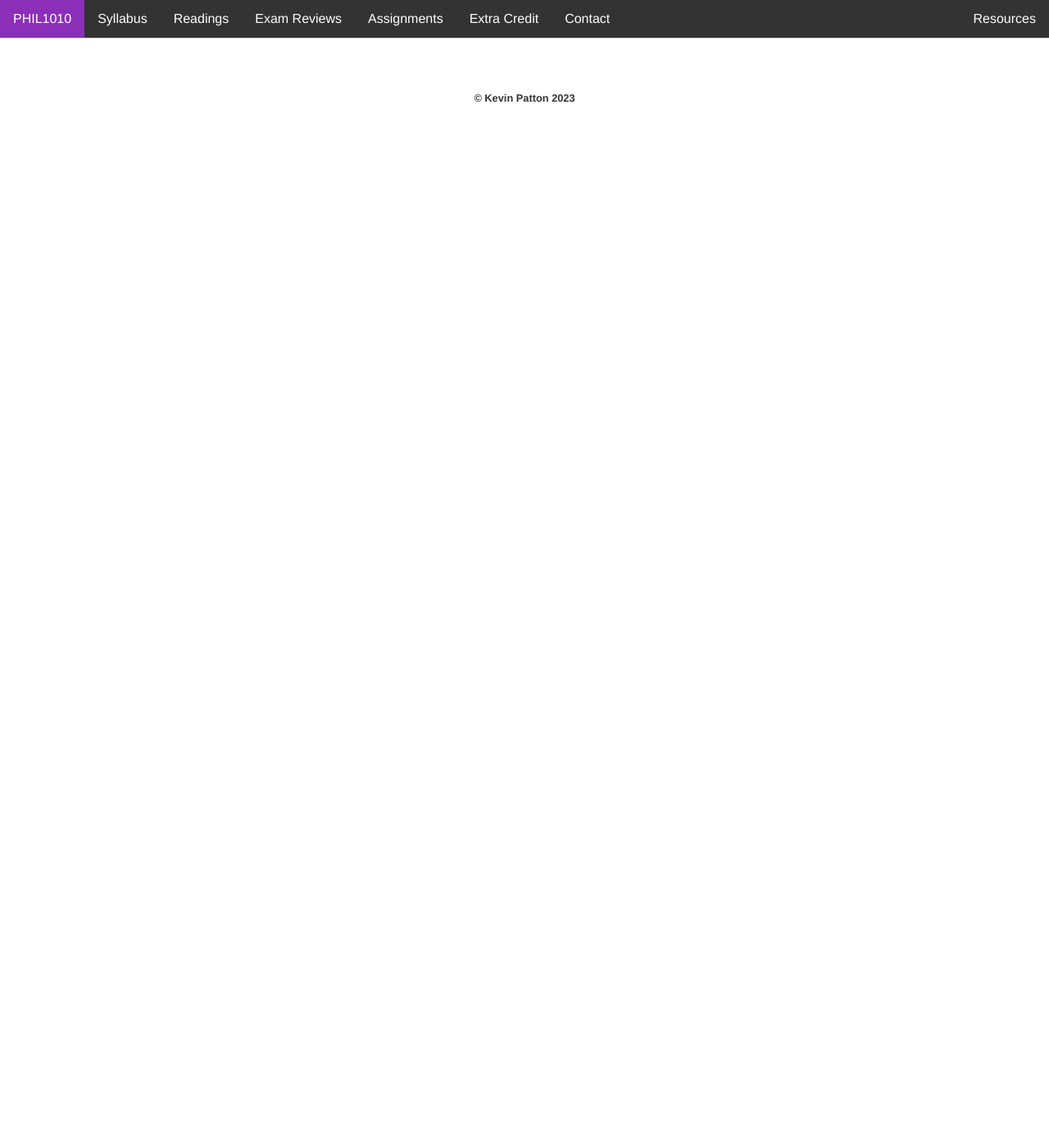
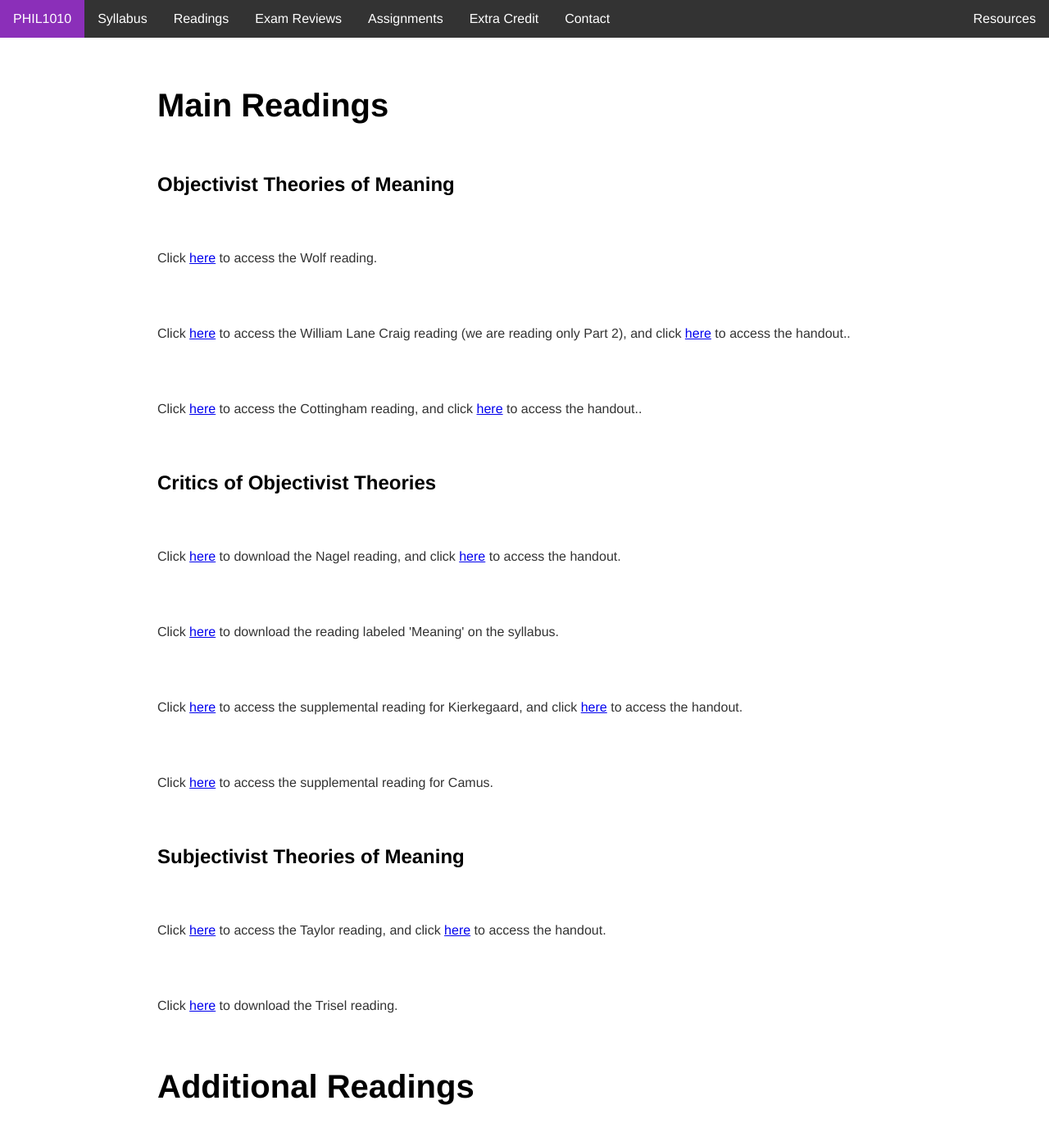
Before and after one commit to kevinjpatton/kevinjpatton.github.io, a Jekyll site: the page built from teaching/phil_1010/readings/index.html, in a window 1280 px wide and 1400 px high. Shown: the top 1387 px of the window at 82% size. Built offline with Jekyll 4.4.1, drawn with Linux system fonts in a browser that asks for light colours; Markdown is read by kramdown in place of the engine named in the settings; some of the changed text lies outside the part shown.

Commit message:
Update index.html

```diff
--- a/teaching/phil_1010/readings/index.html
+++ b/teaching/phil_1010/readings/index.html
@@ -2,3 +2,34 @@
 layout: 1010
 title: PHIL1010 - Assignments
 ---
+<h1>Main Readings</h1>
+<h2>Objectivist Theories of Meaning</h2>
+<p>Click <a href="/teaching/phil_1010/Susan Wolf - The Meanings of Lives.pdf" target="_blank">here</a> to access the Wolf reading.</p>
+<p>Click <a href="/teaching/phil_1010/William Lane Craig - Reasonable Faith.pdf" target="_blank">here</a> to access the William Lane Craig reading (we are reading only Part 2), and click <a href="Handout - WLC.pdf" target="_blank">here</a> to access the handout..</p>
+<p>Click <a href="/teaching/phil_1010/John Cottingham - The Meaning of Life and Transcendence.pdf" target="_blank">here</a> to access the Cottingham reading, and click <a href="Handout - Cottingham.pdf" target="_blank">here</a> to access the handout..</p>
+
+<h2>Critics of Objectivist Theories</h2>
+<p>Click <a href="/teaching/phil_1010/Thomas Nagel - Mortal Questions.pdf" target="_blank">here</a> to download the Nagel reading, and click <a href="Handout - Nagel and The Absurd.pdf" target="_blank">here</a> to access the handout.</p>
+<p>Click <a href="/teaching/phil_1010/The Meaning of Life and the Great Philosophers.pdf" target="_blank">here</a> to download the reading labeled 'Meaning' on the syllabus.</p>
+<p>Click <a href="https://iep.utm.edu/mean-ear/#SH2b" target="_blank">here</a> to access the supplemental reading for Kierkegaard, and click <a href="Handout - Kierkegaard.pdf" target="_blank">here</a> to access the handout.</p>
+<p>Click <a href="https://plato.stanford.edu/entries/camus/#SuiAbsHapMytSis" target="_blank">here</a> to access the supplemental reading for Camus.</p>
+
+<h2>Subjectivist Theories of Meaning</h2>
+<p>Click <a href="/teaching/phil_1010/Richard Taylor - The Meaning of Life.pdf" target="_blank">here</a> to access the Taylor reading, and click <a href="Handout - Taylor.pdf" target="_blank">here</a> to access the handout.</p>
+<p>Click <a href="/teaching/phil_1010/Brook Alan Trisel - Why The Indifference of the Universe is Irrelevant to Lifes Meaning.pdf" target="_blank">here</a> to download the Trisel reading.</p>
+
+<h1>Additional Readings</h1>
+<h2>Psychology and Meaning</h2>
+<p>Click <a href="/teaching/phil_1010/Viktor E. Frankl - Man's Search For Meaning.pdf" target="_blank">here</a> to download the Viktor Frankl reading, and click <a href="https://youtu.be/MoyHK_ocfD8?si=0kpp0NixYmhzVHJa" target="_blank">here</a> to access the audiobook of the reading.</p>
+<p>Click <a href="/teaching/phil_1010/Richard Bailey - Meaning and Frankls Existential Psychiatry.pdf" target="_blank">here</a> to access the Bailey reading, and click <a href="Handout - Bailey.pdf" target="_blank">here</a> to access the handout..</p>
+
+<h2>Morality, Freedom, and Meaning</h2>
+<p>Click <a href="/teaching/phil_1010/Norman Dahl - Morality and the Meaning of Life Some First Thoughts.pdf" target="_blank">here</a> to access the Dahl reading.</p>
+<p>Click <a href="/teaching/phil_1010/Philippa Foot - Free WIll Involving Determinism.pdf" target="_blank">here</a> to access the Foot reading.</p>
+<p>Click <a href="https://www.ucl.ac.uk/~uctytho/dfwFischer2.html" target="_blank">here</a> to access the Fischer reading on Free Will and Moral Responsibility.</p>
+<p>Click <a href="/teaching/phil_1010/Berit Brogaard & Barry Smith - On Luck  Responsibility and the Meaning of Life.pdf" target="_blank">here</a> to download the Brogaard and Smith reading.</p>
+
+<h2>Potpourri</h2>
+<p>Click <a href="/teaching/phil_1010/Iddo Landau - The Oxford Handbook of Meaning in Life.pdf" target="_blank">here</a> to download the Oxford Handbook reading.</p>
+<p>Click <a href="/teaching/phil_1010/Frank Jackson - Epiphenomenal Qualia.pdf" target="_blank">here</a> to access the Jackson reading.</p>
+<p>Click <a href="/teaching/phil_1010/Max More and Natasha Vita-More - The Transhumanist Reader.pdf" target="_blank">here</a> to download the readings on Transhumanism.</p>
```
